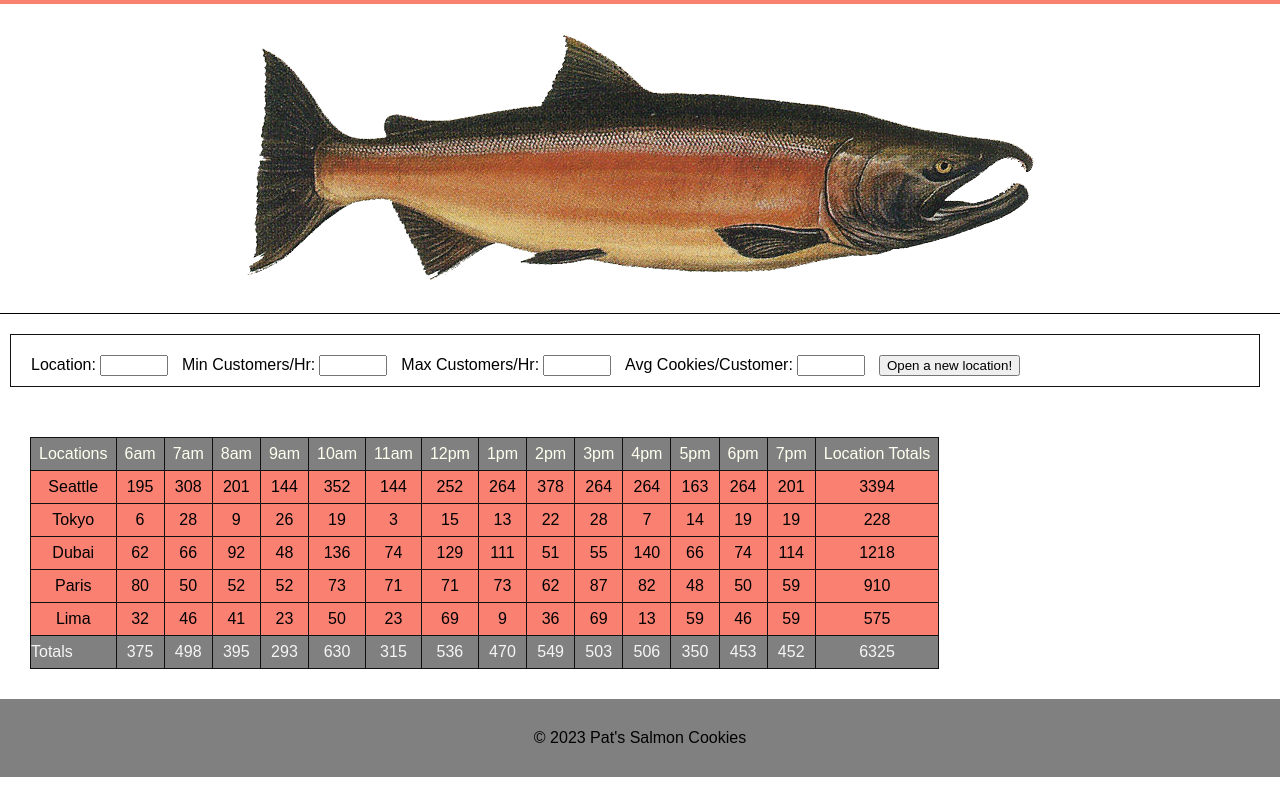
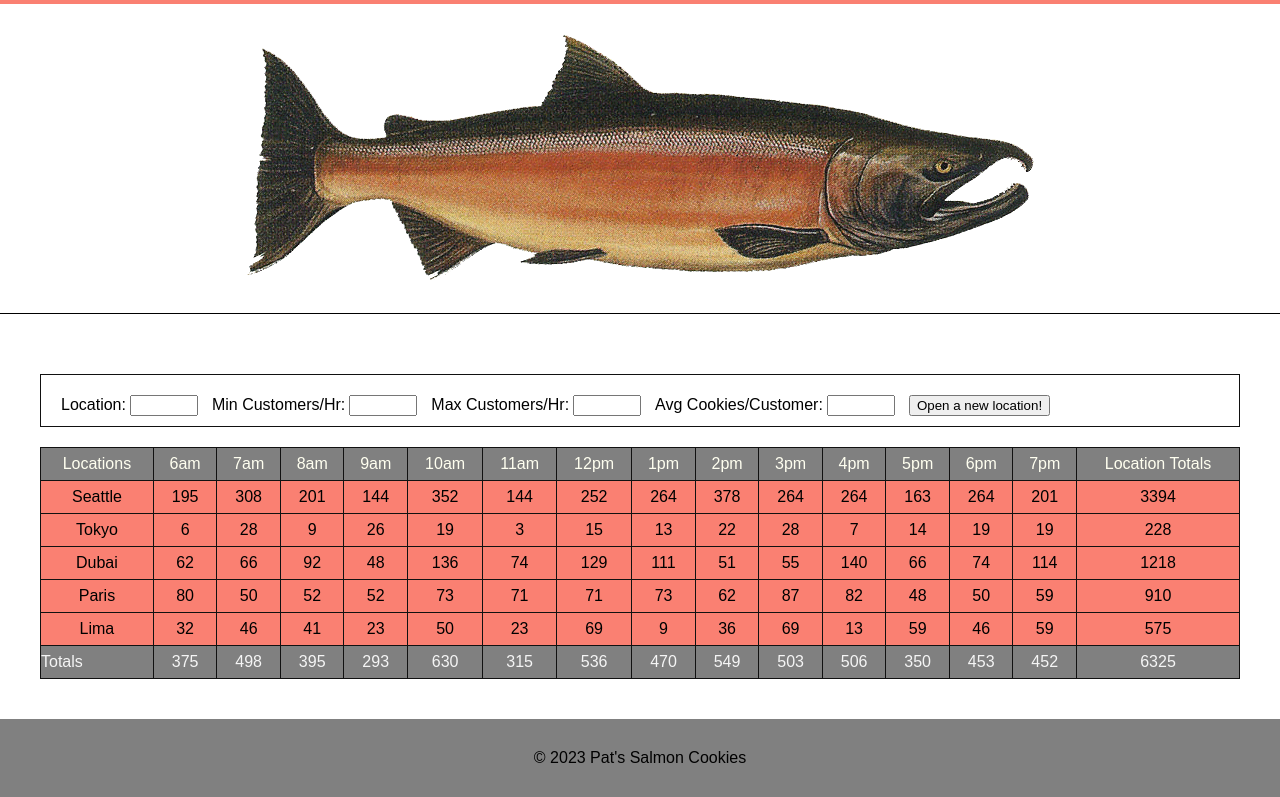
Before and after one commit to lana-z/201-06-salmon-cookies, a plain HTML site: page sales.html in a window 1280 px wide. Shown: the part 136-933 px from the top of the page. Drawn offline with Linux system fonts and the light colour scheme.

Commit message:
fixed flex display of table and form

```diff
--- a/styles/style.css
+++ b/styles/style.css
@@ -95,12 +95,14 @@ div.salmon-image-div {
 #sales-data {
     display: flex;
     flex-direction: column;
+    margin: 40px;
 }
 
 #new-store-div {
     flex-direction: row;
-    margin: 20px;
+    margin-bottom: 20px;
     align: center;
+
 }
 
 #new-store-form label {
@@ -120,8 +122,9 @@ div.salmon-image-div {
 }
 
 #root {
-    margin: 30px
-
+    display: flex;
+    flex-direction: column;
+    justify-content: center;
 }
 
 #root h2 {
@@ -137,7 +140,6 @@ div.salmon-image-div {
 #new-store-div {
     border: 1px solid #111;
     padding: 10px;
-    margin-left: 10px;
     margin-top: 20px;
 
 }
```
